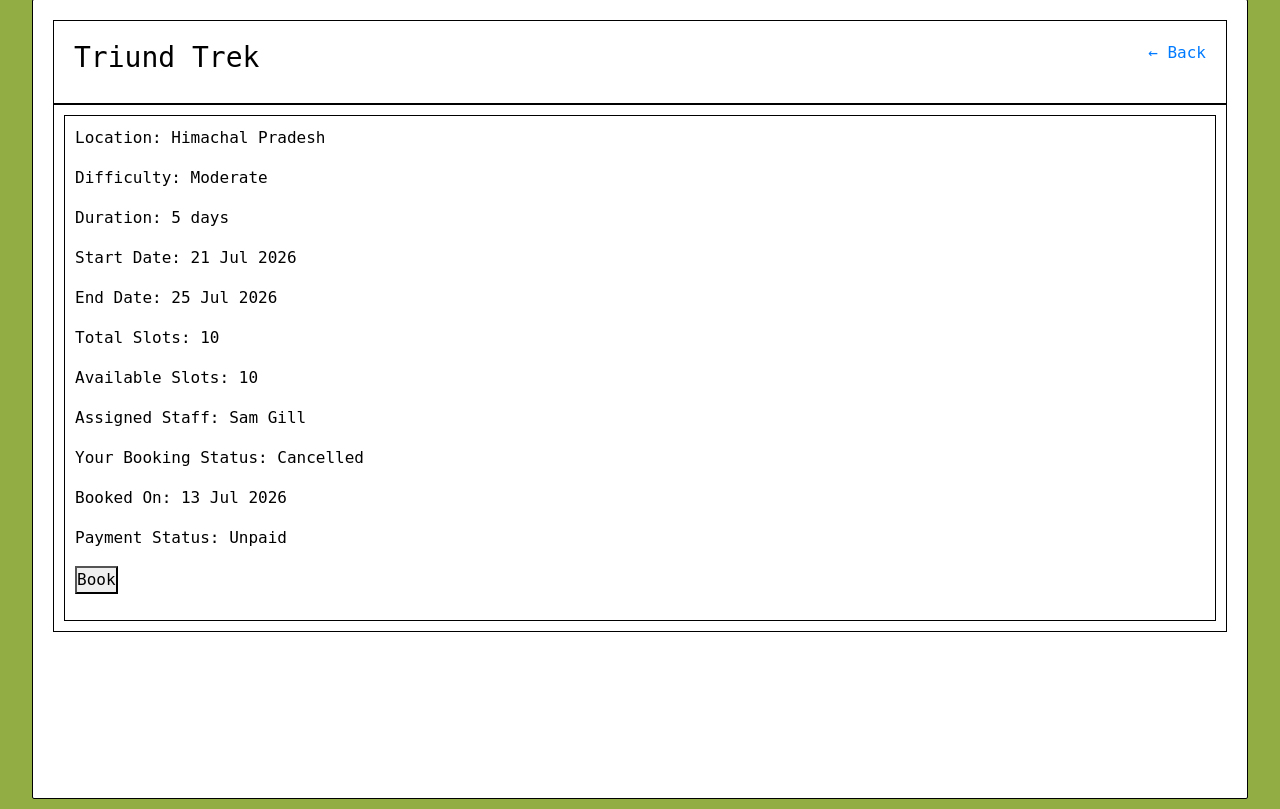
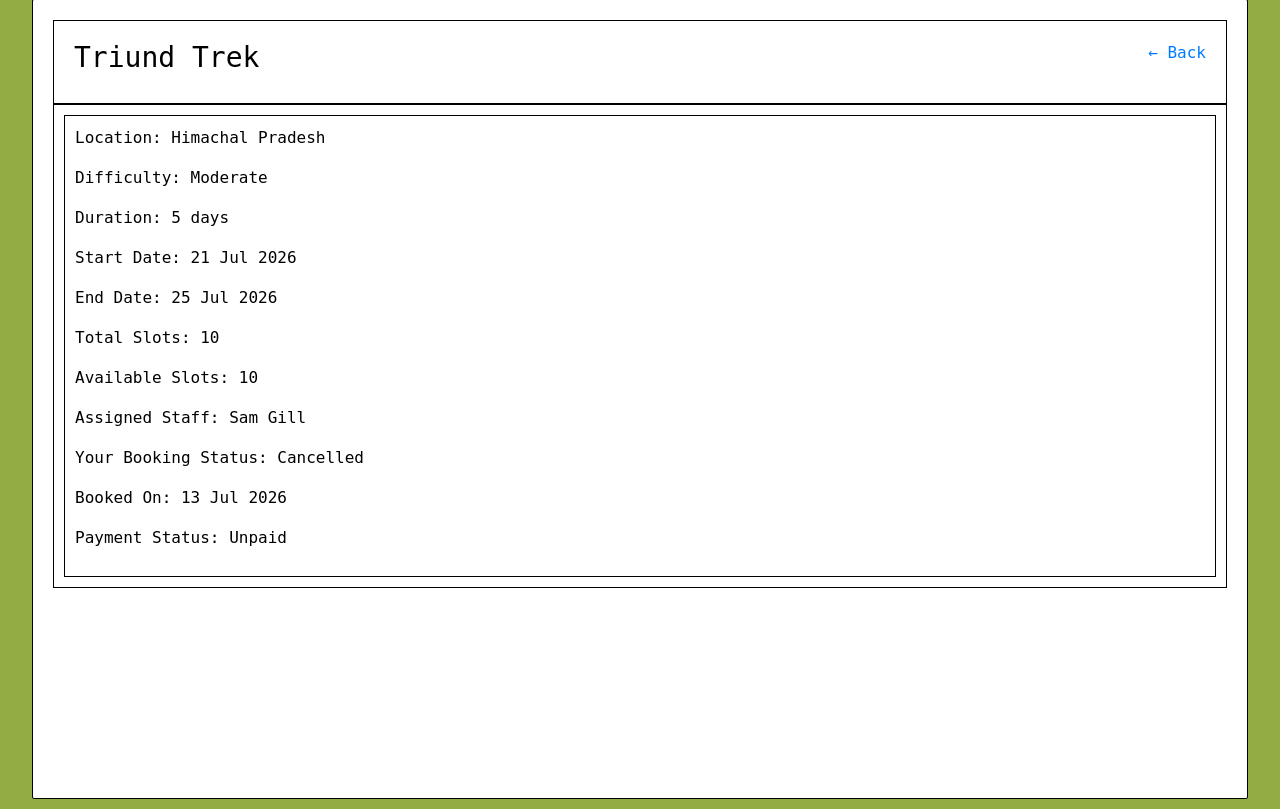
Before and after one commit to 24f1000135/trekking-management-app, a Flask app: page /trekker/booking_detail/1 in a window 1280 px wide. Shown: the part 114-923 px from the top of the page. Run offline with Flask 3, Linux system fonts and the light colour scheme; a user stored in the database is signed in; data comes from the database, SQL or seed files in the repository.

Commit message:
TMA-CM-6: Removed book trek button from booking detail

```diff
--- a/templates/trekker/booking_detail.html
+++ b/templates/trekker/booking_detail.html
@@ -24,10 +24,6 @@
                     <form action="{{ url_for('trekker.cancel_booking', booking_id=booking.id) }}" method="POST">
                         <button type="submit">Cancel Booking</button>
                     </form>
-                {% else %}
-                    <form action="{{ url_for('trekker.book_trek', booking_id=booking.id) }}" method="POST">
-                        <button type="submit">Book</button>
-                    </form>
                 {% endif %}
             </p>
         </div>
```
